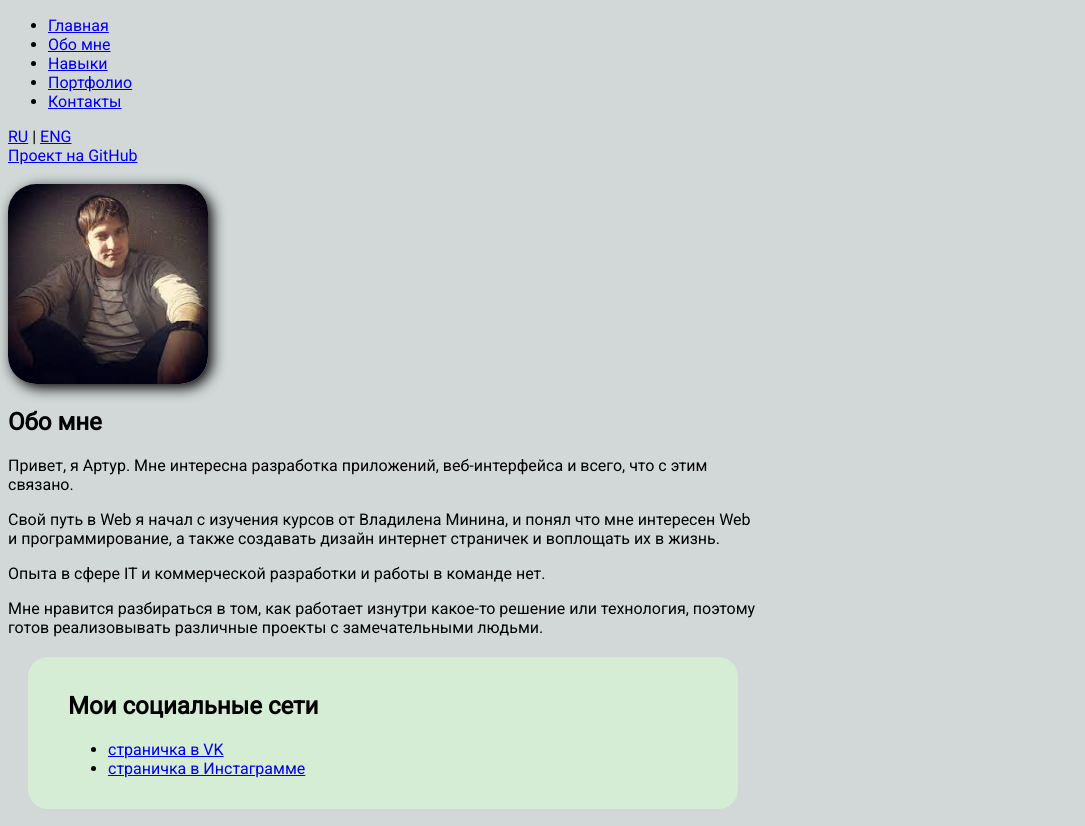
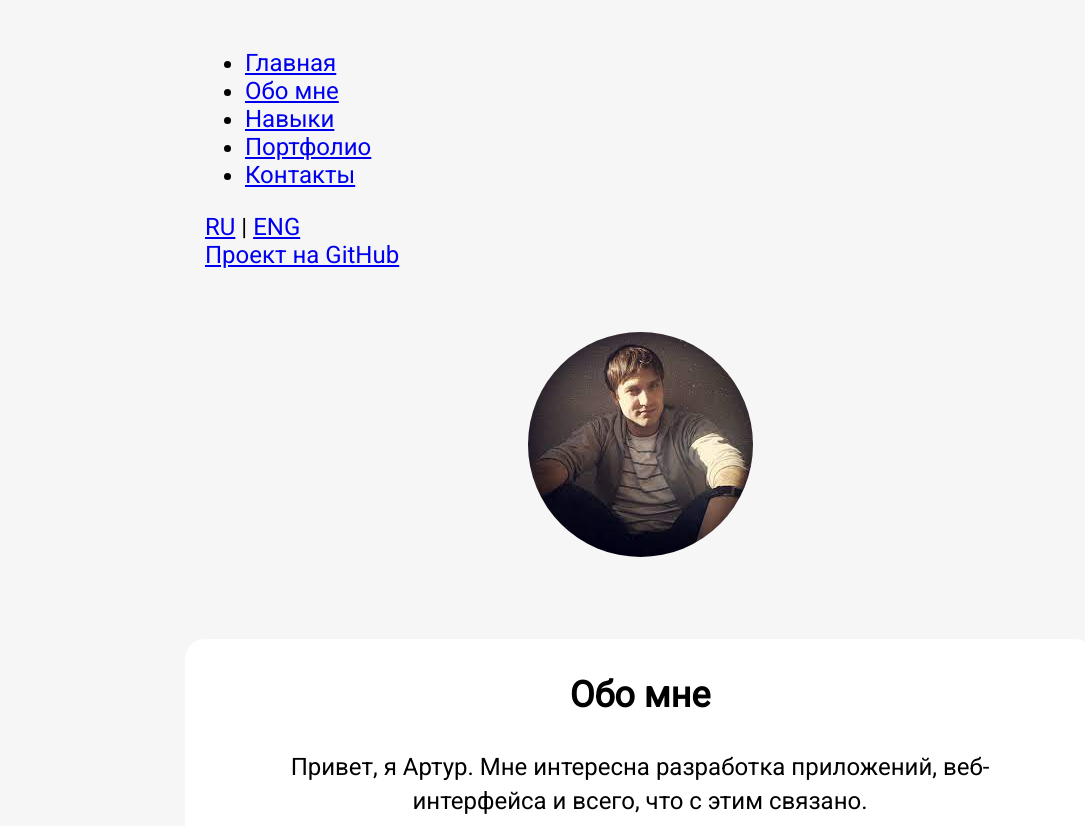
Before and after one commit to Artkos85/CV, a plain HTML site: page index.html in a window 1280 px wide. Shown: the top 826 px of the page, without its empty margins (0-1085 px from the left). Drawn offline with Linux system fonts and the light colour scheme.

Commit message:
Update style.css

```diff
--- a/style.css
+++ b/style.css
@@ -1,41 +1,106 @@
 @import url('https://fonts.googleapis.com/css2?family=Roboto&display=swap');
 
+
 body {
-    background-color: rgb(210, 216, 216);
+    background-color: #f6f6f6;
     color: rgb(0, 0, 0);
-    font-size: 16px;
+    font-size: 24px;
     font-weight: normal;
-    font-family: 'Roboto', sans-serif
+    font-family: 'Roboto', sans-serif;
     /*font-family:'Courier New', Courier, monospace*/
+    max-width: 950px;
+    margin: auto;
+}
+
+#header{
+    padding: 10px 0 10px 0;
+}
+
+#info {
+    padding: 10px 0 10px 0;
+    height: 30%;
+    color: #070707;
+}
+
+.nav-menu{
+    inline-size: auto;
+
+}
+.title {
+    font-weight: 700;
+    font-size: 34px;
+    line-height: 42px;
+    color: #070707;
+    margin: 0;
+    padding: 0;
 }
 
 .avatar {
-        width: 200px;
-        border-radius: 28px;
-        box-shadow: 4px 4px 14px rgba(0, 0, 0, 10)  ;
+    max-width: 1024px;
+    border-radius: 360px;
+    padding: auto;
+}
+
+.info{
+    padding: 100px;
+}
+
+.info-title{
+    margin-bottom: 45px;
+    font-size: 24px;
+    line-height: 30px;
+    text-align:center;
 }
 
 .info p {
-    color: #86898f;
-    margin: 0;
+    color: #161616;
+    margin-top: 40px;
+    margin:auto;
     font-style: italic;
     font-weight: bold;
     text-decoration: none;
-
-}
-/*Box model*/
-
-.container{
-
-    max-width: 750px;
 }
 
 
-.social{
-background: rgb(213, 237, 213);
-padding: 15px 40px;
-margin: 20px;
-border-radius: 20px;
+.about{
+    padding: 10px;
+    background: rgb(255, 255, 255);
+    padding: 10px 10px;
+    margin: 20px;
+    border-radius: 20px;
+}
+
+.about-title {
+    padding: 10px 0px 10px 0px;
+    text-align: center;
+    background-color: #ffffff;
+    position: relative;
+    max-width: 940px;
+    margin: auto;
+}
+
+.about .elem {
+    margin-bottom: 45px;
+    font-size: 24px;
+    line-height: 34px;
+    text-align:center;
+}
+
+
+/*Box model*/
+
+.container {
+    max-width: 900px;
+    padding: 15px 40px;
+
+}
+
+
+.social-web{
+    background: rgb(255, 255, 255);
+    padding: 10px 10px;
+    margin: 20px;
+    border-radius: 20px;
 }
 
 .table{
@@ -49,13 +114,17 @@ border-radius: 20px;
 }
 
 .bg-yellow{
-background: #fff9dc;
+background: #ffffff;
 }
 
 .bg-green{
-background: #e5ffe7;
+background: #ffffff;
 }
 
 .bg-red{
-background: #ffe5e5;
+background: #ffffff;
 }
+
+.contacts{
+    padding: 10px;
+}
```
